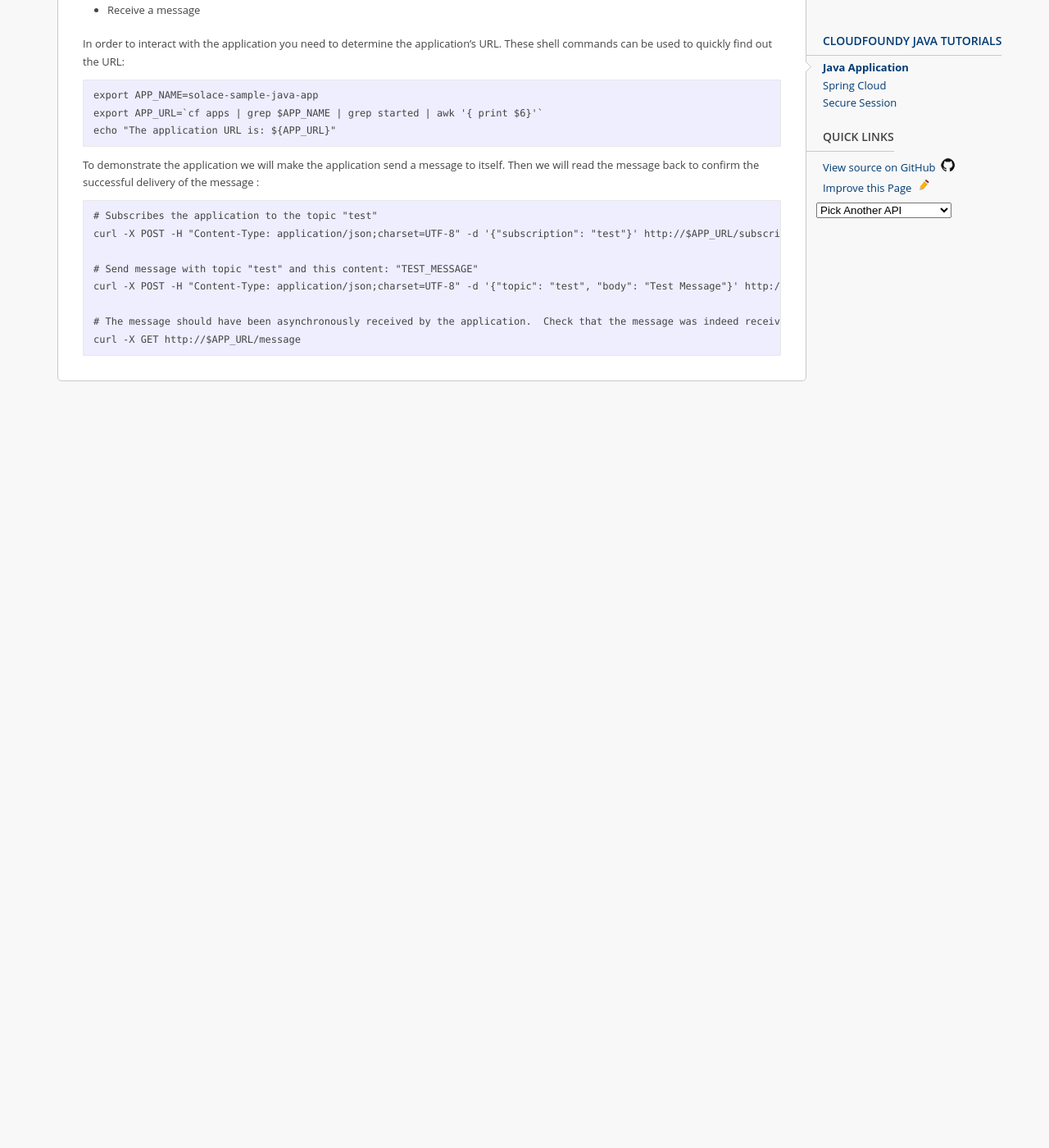
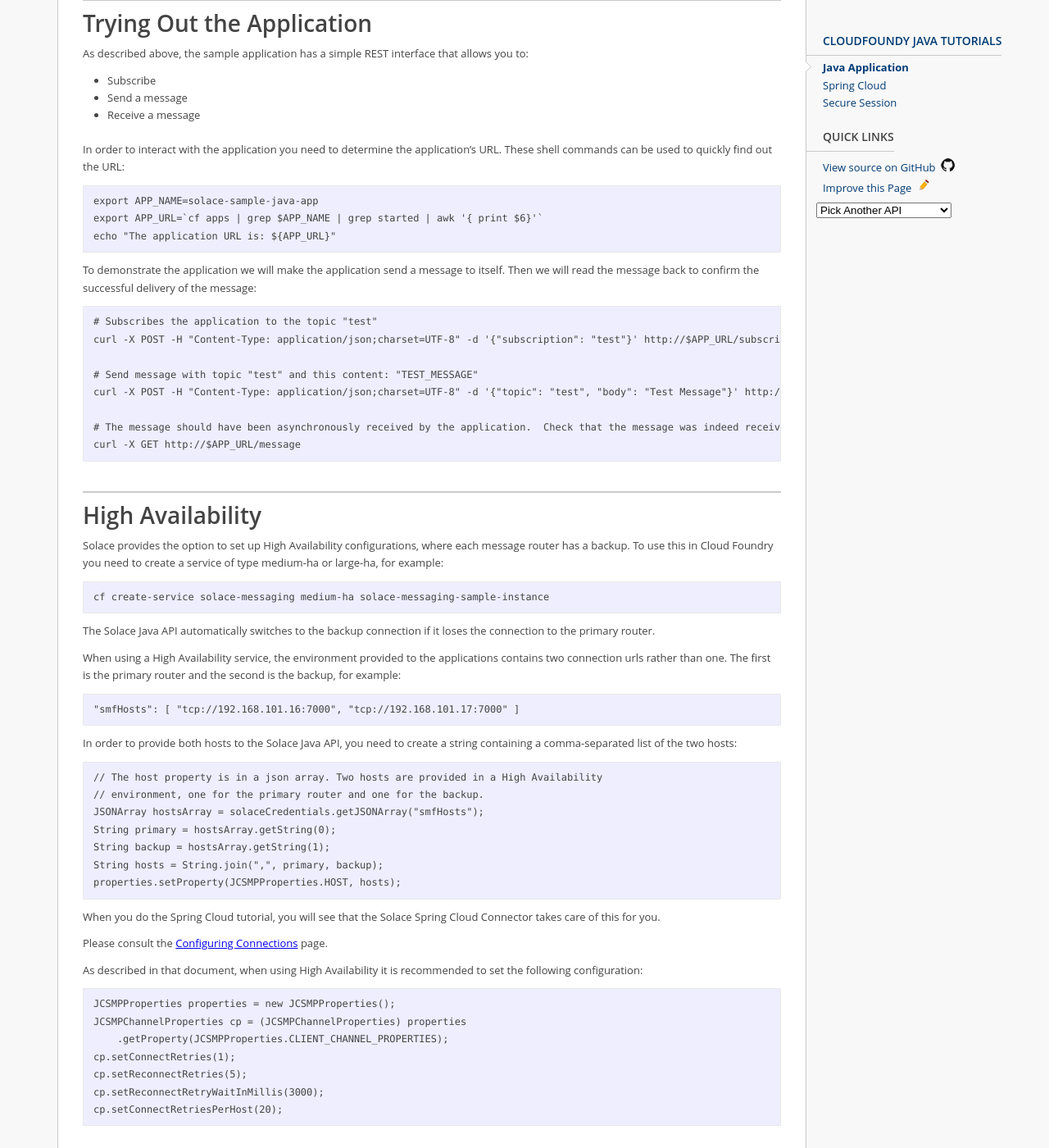
Before and after one commit to SolaceSamples/solace-samples-cloudfoundry-java, a Jekyll site: the page built from docs/_tutorials/java-app.md, in a window 1280 px wide and 1400 px high, scrolled down 6760 px. Shown: the whole window at 82% size. Built offline with Jekyll 4.4.1, drawn with Linux system fonts in a browser that asks for light colours; before the commit the page ends 7235 px from its top, so only the background shows below that; some of the changed text lies outside the part shown.

Commit message:
Upgraded to version 1.0.0 of the Solace cloud connector, added discussion of High Availability.

````diff
--- a/docs/_config.yml
+++ b/docs/_config.yml
@@ -15,6 +15,8 @@
 links-tls-client: http://docs.solace.com/Solace-Messaging-APIs/Creating-Secure-Sessions.htm
 links-tls-server: https://docs.pivotal.io/solace-messaging/installing.html#configure
 links-vcap: http://docs.pivotal.io/solace-messaging/credentials.html
+links-configuring-connection: http://docs.solace.com/Solace-Messaging-APIs/Configuring-Connection-T.htm
+links-best-practices: http://docs.solace.com/Solace-Messaging-APIs/Best-Practices.htm
 #----------------------------------------------------
 # Generally don't modify items below this point
 url: "solacesamples.github.io" # the base hostname & protocol for your site
--- a/docs/_tutorials/java-app.md
+++ b/docs/_tutorials/java-app.md
@@ -91,7 +91,7 @@
           "clientPassword": "bb90fcb0-6c83-4a10-bafa-3ec225bbfc08",
           "msgVpnName": "v005",
             (...)
-          "smfHost": "tcp://192.168.132.14:7000",
+          "smfHosts": [ "tcp://192.168.132.14:7000" ],
             (...)
         }
       }
@@ -153,8 +153,14 @@
 Once the credentials are extracted, you can create and then connect the Solace Session in the conventional way as outlined in the [Publish/Subscribe tutorial]({{ site.links-pubsub-tutorial }}){:target="_top"}. You set the JCSMP properties and then use the `JCSMPFactory` to create a `Session`:
 
 ```java
+
+// The host property is in a json array. Two hosts are provided in a High Availability
+// environment, one for the primary router and one for the backup.
+JSONArray hostsArray = solaceCredentials.getJSONArray("smfHosts");
+String host = hostsArray.getString(0);
+
 final JCSMPProperties properties = new JCSMPProperties();
-properties.setProperty(JCSMPProperties.HOST, solaceCredentials.getString("smfHost"));
+properties.setProperty(JCSMPProperties.HOST, host);
 properties.setProperty(JCSMPProperties.VPN_NAME, solaceCredentials.getString("msgVpnName"));
 properties.setProperty(JCSMPProperties.USERNAME, solaceCredentials.getString("clientUsername"));
 properties.setProperty(JCSMPProperties.PASSWORD, solaceCredentials.getString("clientPassword"));
@@ -291,7 +297,7 @@
 echo "The application URL is: ${APP_URL}"
 ```
 
-To demonstrate the application we will make the application send a message to itself.  Then we will read the message back to confirm the successful delivery of the message :
+To demonstrate the application we will make the application send a message to itself.  Then we will read the message back to confirm the successful delivery of the message:
 
 ```
 # Subscribes the application to the topic "test"
@@ -303,3 +309,45 @@
 # The message should have been asynchronously received by the application.  Check that the message was indeed received:
 curl -X GET http://$APP_URL/message
 ```
+## High Availability
+
+Solace provides the option to set up High Availability configurations, where each message router has a backup. To use this in Cloud Foundry you need to create a service of type medium-ha or large-ha, for example:
+
+```
+cf create-service solace-messaging medium-ha solace-messaging-sample-instance
+```
+
+The Solace Java API automatically switches to the backup connection if it loses the connection to the primary router.
+
+When using a High Availability service, the environment provided to the applications contains two connection urls rather than one. The first is the primary router and the second is the backup, for example:
+
+```
+"smfHosts": [ "tcp://192.168.101.16:7000", "tcp://192.168.101.17:7000" ]
+```
+
+In order to provide both hosts to the Solace Java API, you need to create a string containing a comma-separated list of the two hosts:
+
+```
+// The host property is in a json array. Two hosts are provided in a High Availability
+// environment, one for the primary router and one for the backup.
+JSONArray hostsArray = solaceCredentials.getJSONArray("smfHosts");
+String primary = hostsArray.getString(0);
+String backup = hostsArray.getString(1);
+String hosts = String.join(",", primary, backup);
+properties.setProperty(JCSMPProperties.HOST, hosts);
+```
+When you do the Spring Cloud tutorial, you will see that the Solace Spring Cloud Connector takes care of this for you.
+
+Please consult the [Configuring Connections]({{ site.links-configuring-connection }}){:target="_top"} page.
+
+As described in that document, when using High Availability it is recommended to set the following configuration:
+
+```
+JCSMPProperties properties = new JCSMPProperties();
+JCSMPChannelProperties cp = (JCSMPChannelProperties) properties
+    .getProperty(JCSMPProperties.CLIENT_CHANNEL_PROPERTIES);
+cp.setConnectRetries(1);
+cp.setReconnectRetries(5);
+cp.setReconnectRetryWaitInMillis(3000);
+cp.setConnectRetriesPerHost(20);
+```
````
Also changed, not shown: docs/_includes/intro.html (+10 -0 lines), docs/_tutorials/secure-session.md (+0 -4 lines), docs/_tutorials/spring-cloud.md (+5 -1 lines), 6 other files.
